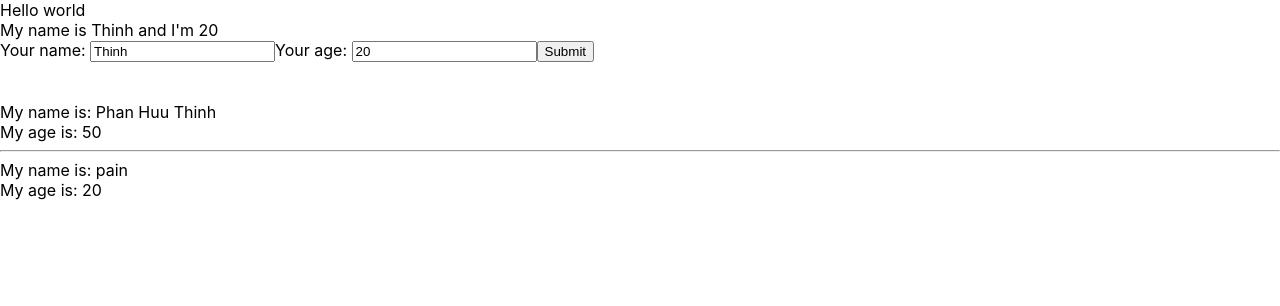
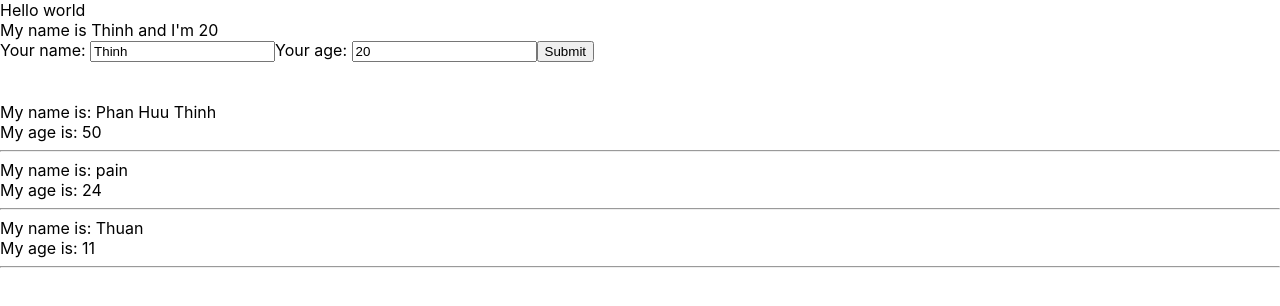
Before and after one commit to paintennn/Quiz_Website_reactjs, a React (Create React App) app: page / in a window 1280 px wide. Shown: the top 306 px of the page. Built offline with nearby package versions, Linux system fonts and the light colour scheme.

Commit message:
outputting list

```diff
--- a/src/components/DisplayInfor.js
+++ b/src/components/DisplayInfor.js
@@ -4,12 +4,27 @@ class DisplayInfor extends React.Component {
     render() {
 
         //destructuring array/object
-        const { age, name } = this.props;//object
+        const { listUsers } = this.props;//object
         //prop
         return (
             <div>
+                {listUsers.map((user, index) => {
+                    return (
+                        <div key={user.id}>
+                            <div>My name is: {user.name}</div>
+                            <div>My age is: {user.age}</div>
+                            <hr />
+                        </div>
+                    )
+                })}
+                {/* <div>My name is: {name}</div>
+                <div>My age is: {age}</div>
+                <hr />
                 <div>My name is: {name}</div>
                 <div>My age is: {age}</div>
+                <hr />
+                <div>My name is: {name}</div>
+                <div>My age is: {age}</div> */}
             </div>
         )
     }
--- a/src/components/MyComponent.js
+++ b/src/components/MyComponent.js
@@ -9,18 +9,22 @@ import DisplayInfor from "./DisplayInfor";
 //class component
 class MyComponent extends React.Component {
 
-
+    state = {
+        listUsers: [
+            { id: 1, name: 'Phan Huu Thinh', age: '50' },
+            { id: 2, name: 'pain', age: '24' },
+            { id: 3, name: 'Thuan', age: '11' }
+        ]
+    }
     //JSX
     render() {
-        const myInfor = ['a', 'b', 'c']
+        //dry: don't repeat yourseft
         return (
             <div>
                 <UserInfor />
                 <br />
                 <br />
-                <DisplayInfor name='Phan Huu Thinh' age='50' />
-                <hr />
-                <DisplayInfor name='pain' age={20} myInfor={myInfor} />
+                <DisplayInfor listUsers={this.state.listUsers} />
             </div>
         );
     }
```
